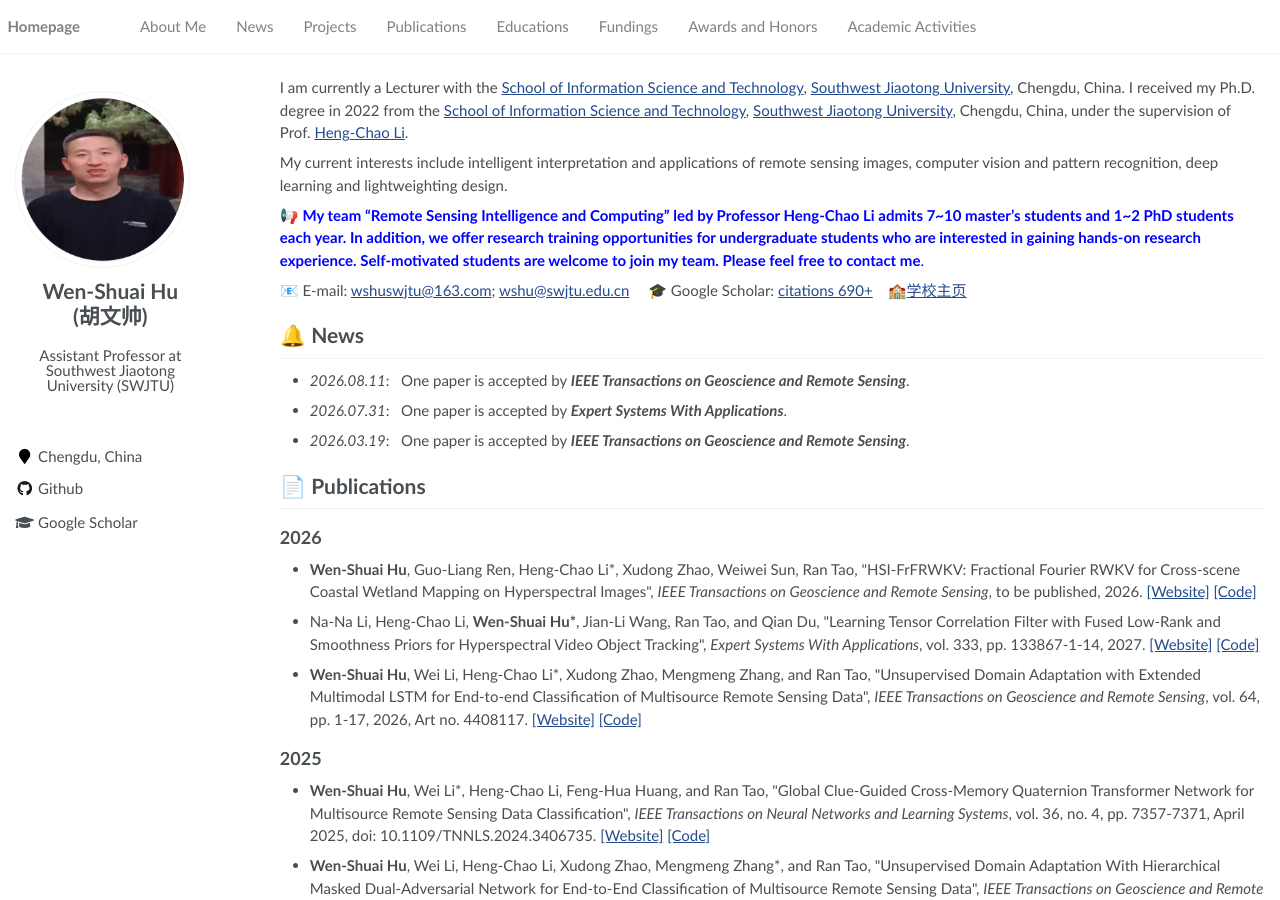
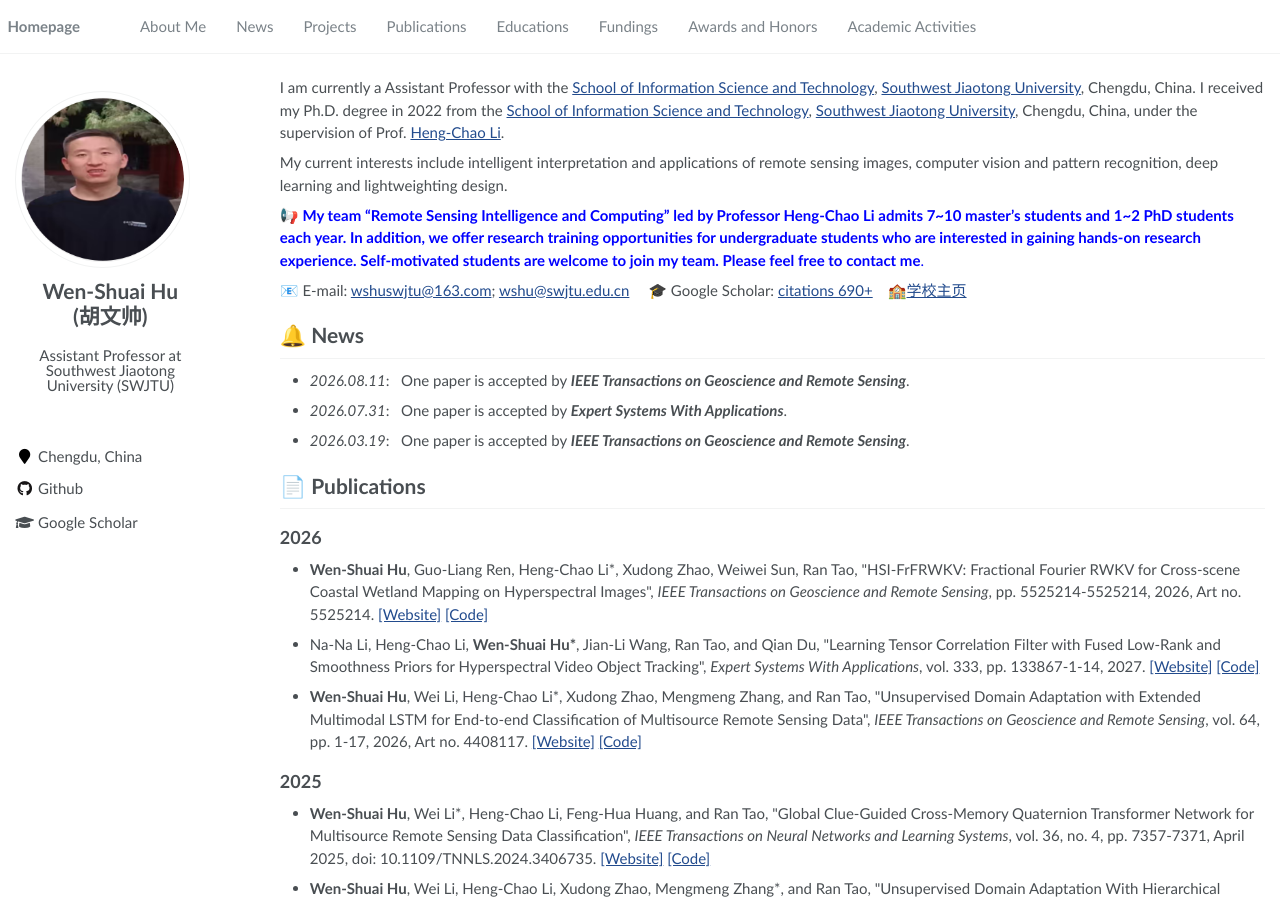
Before and after one commit to WenshuaiHu/wenshuaihu.github.io, a Jekyll site: the page built from pages/about.md, in a window 1280 px wide and 900 px high. Built offline with Jekyll 4.4.1, drawn with Linux system fonts in a browser that asks for light colours; a script that is not in the unit is left out.

Commit message:
Update about.md

```diff
--- a/pages/about.md
+++ b/pages/about.md
@@ -17,7 +17,7 @@ redirect_from:
 
 <span class='anchor' id='about-me'></span>
 
-I am currently a Lecturer with the [School of Information Science and Technology](https://sist.swjtu.edu.cn), [Southwest Jiaotong University](https://www.swjtu.edu.cn), Chengdu, China. I received my Ph.D. degree in 2022 from the [School of Information Science and Technology](https://sist.swjtu.edu.cn), [Southwest Jiaotong University](https://www.swjtu.edu.cn), Chengdu, China, under the supervision of Prof. [Heng-Chao Li](https://faculty.swjtu.edu.cn/lihengchao/zh_CN/index.htm).
+I am currently a Assistant Professor with the [School of Information Science and Technology](https://sist.swjtu.edu.cn), [Southwest Jiaotong University](https://www.swjtu.edu.cn), Chengdu, China. I received my Ph.D. degree in 2022 from the [School of Information Science and Technology](https://sist.swjtu.edu.cn), [Southwest Jiaotong University](https://www.swjtu.edu.cn), Chengdu, China, under the supervision of Prof. [Heng-Chao Li](https://faculty.swjtu.edu.cn/lihengchao/zh_CN/index.htm).
 
 My current interests include intelligent interpretation and applications of remote sensing images, computer vision and pattern recognition, deep learning and lightweighting design.
 
@@ -50,7 +50,7 @@ My current interests include intelligent interpretation and applications of remo
 
 ## 2026
 
-- **Wen-Shuai Hu**, Guo-Liang Ren, Heng-Chao Li\*, Xudong Zhao, Weiwei Sun, Ran Tao, \"HSI-FrFRWKV: Fractional Fourier RWKV for Cross-scene Coastal Wetland Mapping on Hyperspectral Images\", _IEEE Transactions on Geoscience and Remote Sensing_, to be published, 2026. [[Website]](https://ieeexplore.ieee.org/document/11657448) [[Code]](https://github.com/WenshuaiHu/HSI-FrFRWKV)
+- **Wen-Shuai Hu**, Guo-Liang Ren, Heng-Chao Li\*, Xudong Zhao, Weiwei Sun, Ran Tao, \"HSI-FrFRWKV: Fractional Fourier RWKV for Cross-scene Coastal Wetland Mapping on Hyperspectral Images\", _IEEE Transactions on Geoscience and Remote Sensing_, pp. 5525214-5525214, 2026, Art no. 5525214. [[Website]](https://ieeexplore.ieee.org/document/11657448) [[Code]](https://github.com/WenshuaiHu/HSI-FrFRWKV)
 
 - Na-Na Li, Heng-Chao Li, **Wen-Shuai Hu\***, Jian-Li Wang, Ran Tao, and Qian Du, \"Learning Tensor Correlation Filter with Fused Low-Rank and Smoothness Priors for Hyperspectral Video Object Tracking\", _Expert Systems With Applications_, vol. 333, pp. 133867-1-14, 2027.  [[Website]](https://www.sciencedirect.com/science/article/abs/pii/S0957417426027752) [[Code]](https://github.com/nnli2026/HOT_TCF_FLSP)
 
```
